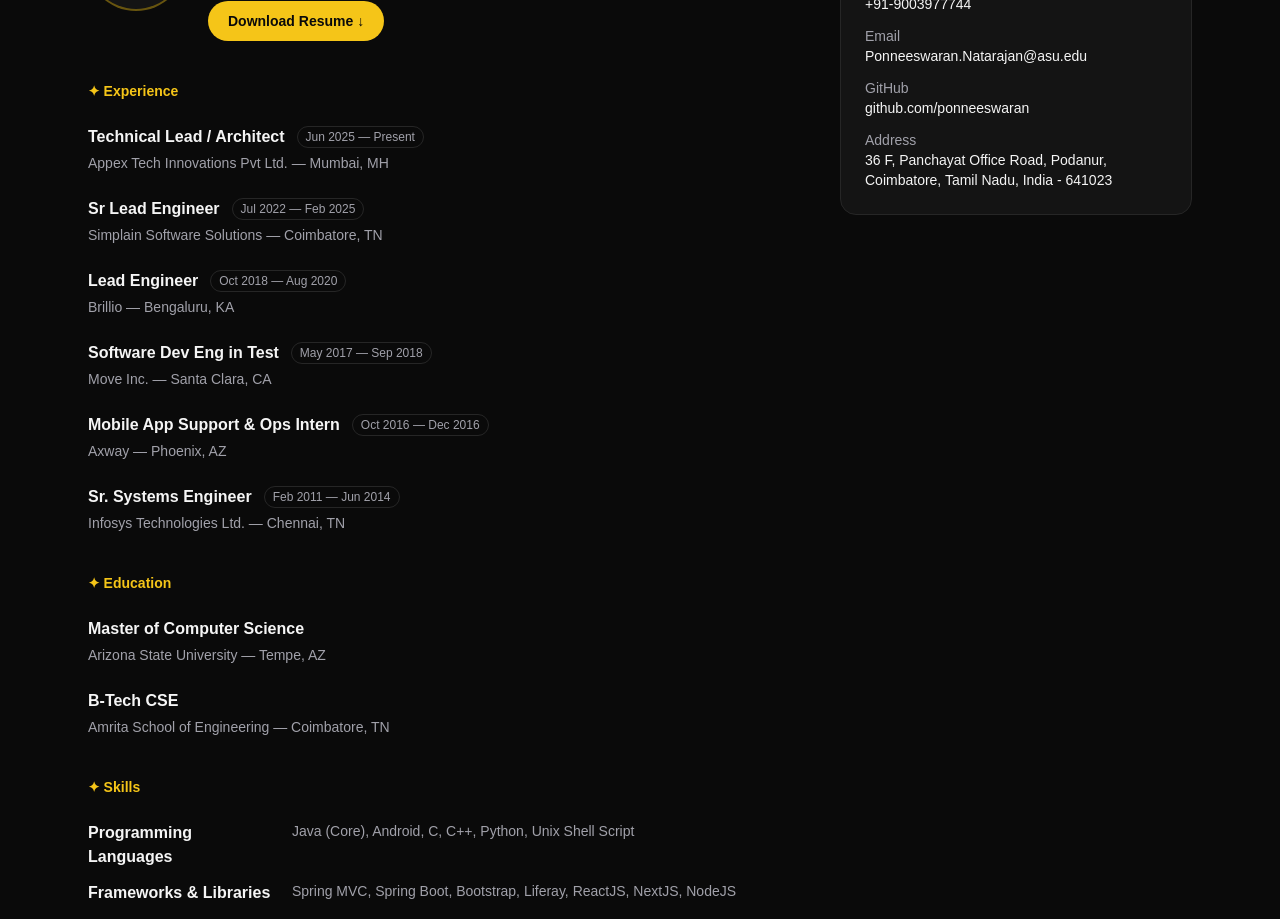
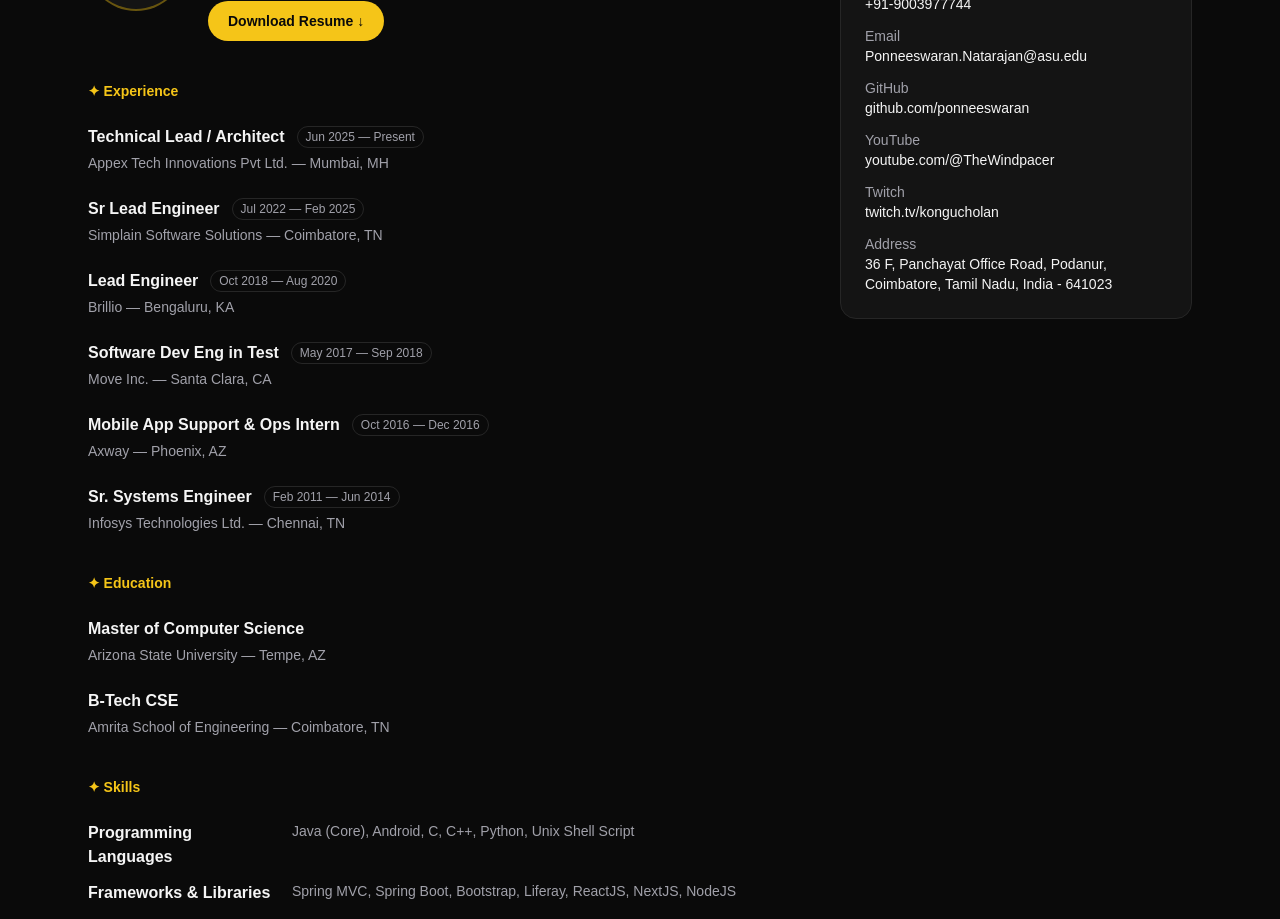
Before and after one commit to ponneeswaran/ponneeswaran.github.io, a Next.js app: page / in a window 1280 px wide. Shown: the part 1120-2039 px from the top of the page. Built offline with nearby package versions, Linux system fonts and the light colour scheme.

Commit message:
feat: add YouTube and Twitch links to About section

```diff
--- a/src/components/About.tsx
+++ b/src/components/About.tsx
@@ -172,6 +172,32 @@
                 </dd>
               </div>
               <div>
+                <dt className="text-muted">YouTube</dt>
+                <dd>
+                  <a
+                    href="https://www.youtube.com/@TheWindpacer"
+                    target="_blank"
+                    rel="noreferrer"
+                    className="hover:text-accent"
+                  >
+                    youtube.com/@TheWindpacer
+                  </a>
+                </dd>
+              </div>
+              <div>
+                <dt className="text-muted">Twitch</dt>
+                <dd>
+                  <a
+                    href="https://www.twitch.tv/kongucholan"
+                    target="_blank"
+                    rel="noreferrer"
+                    className="hover:text-accent"
+                  >
+                    twitch.tv/kongucholan
+                  </a>
+                </dd>
+              </div>
+              <div>
                 <dt className="text-muted">Address</dt>
                 <dd>
                   36 F, Panchayat Office Road, Podanur, Coimbatore, Tamil
```
